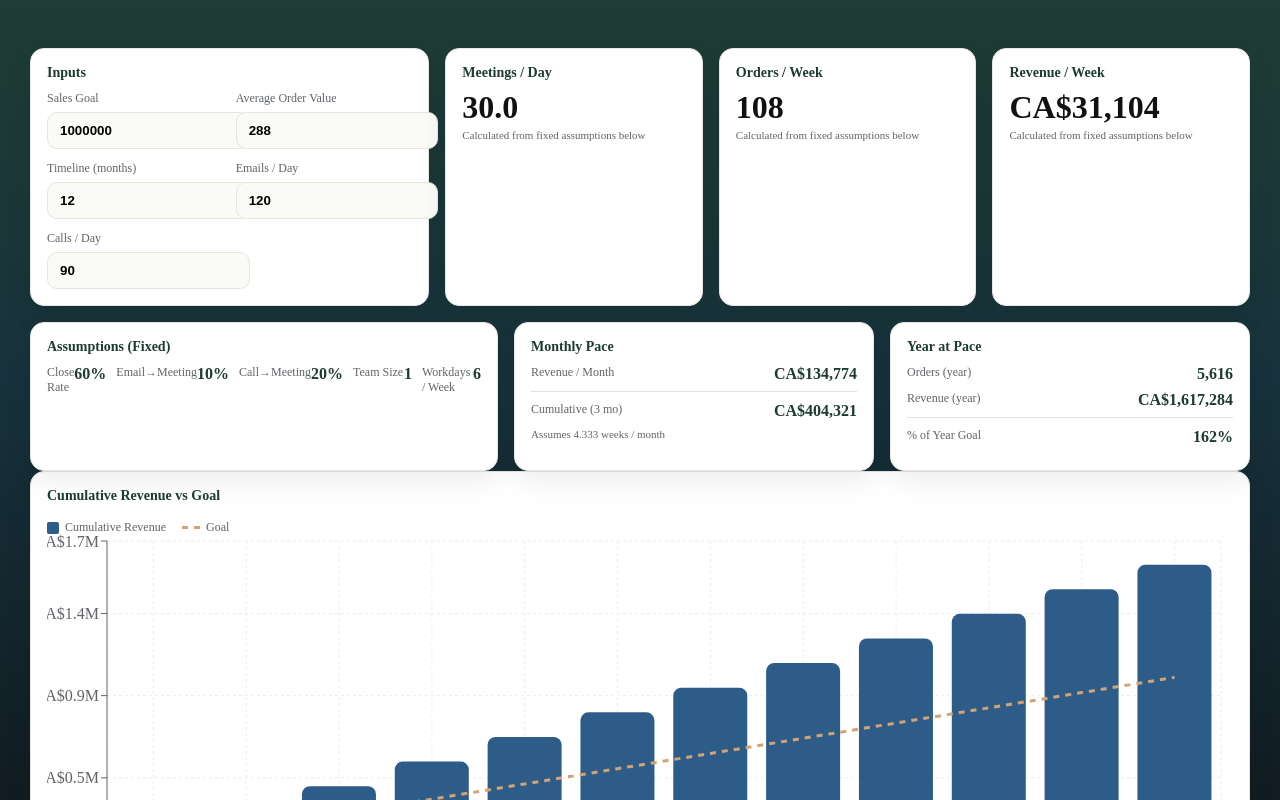
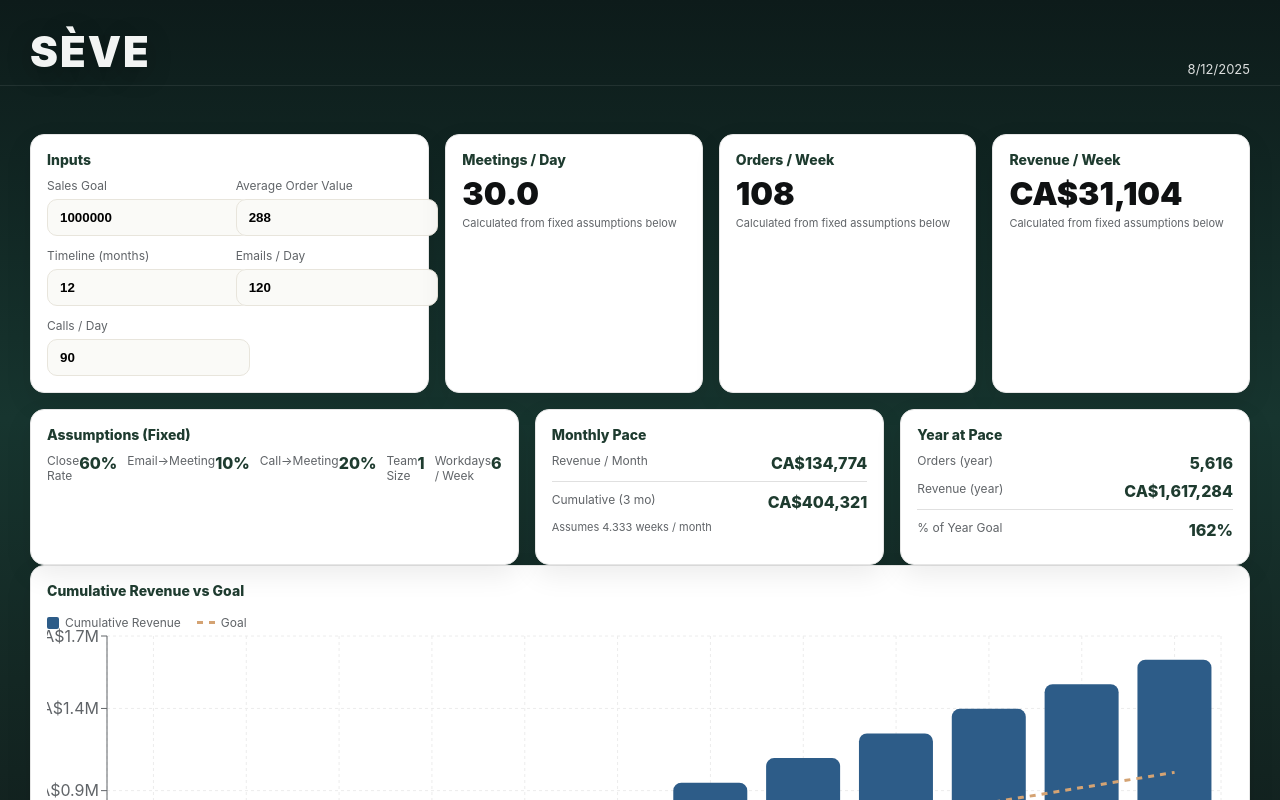
Before and after one commit to cocosteez/seve-dashboard, a Next.js app: page / in a window 1280 px wide. Shown: the top 800 px of the page. Built offline with nearby package versions, Linux system fonts and the light colour scheme.

Commit message:
Update layout.tsx

```diff
--- a/app/layout.tsx
+++ b/app/layout.tsx
@@ -1,4 +1,7 @@
-export const metadata = { title: "SÈVE Endurance — Sales Dashboard" };
+export const metadata = {
+  title: "SÈVE Endurance — Sales Dashboard",
+  description: "SÈVE performance dashboard",
+};
 
 export default function RootLayout({ children }: { children: React.ReactNode }) {
   return (
@@ -6,16 +9,57 @@ export default function RootLayout({ children }: { children: React.ReactNode })
       <body
         style={{
           margin: 0,
-          minHeight: "100vh",
-          // Full-page gradient background (subtle SÈVE vibe)
           background:
-            "linear-gradient(180deg, #1f3d34 0%, #17323c 40%, #0f1418 100%)",
-          // Smooth font rendering
+            "linear-gradient(180deg, #0D1B1A 0%, #17352F 40%, #142824 65%, #101818 100%)",
+          color: "#0F1112",
+          fontFamily:
+            'Inter, ui-sans-serif, system-ui, -apple-system, "Segoe UI", Helvetica, Arial, "Apple Color Emoji","Segoe UI Emoji"',
           WebkitFontSmoothing: "antialiased",
           MozOsxFontSmoothing: "grayscale",
-          color: "#0F1112",
         }}
       >
+        {/* Top brand bar */}
+        <div
+          style={{
+            width: "100%",
+            borderBottom: "1px solid rgba(255,255,255,0.08)",
+            background: "transparent",
+          }}
+        >
+          <div
+            style={{
+              maxWidth: 1220,
+              margin: "0 auto",
+              padding: "26px 24px 8px",
+              display: "flex",
+              alignItems: "flex-end",
+              gap: 18,
+            }}
+          >
+            {/* Big SÈVE wordmark */}
+            <div
+              style={{
+                fontWeight: 900,
+                fontSize: 42,
+                letterSpacing: 2,
+                color: "#F2F4F3",
+                textShadow: "0 6px 26px rgba(0,0,0,0.3)",
+              }}
+            >
+              SÈVE
+            </div>
+
+            {/* Date (top‑right of container) */}
+            <div style={{ marginLeft: "auto", color: "rgba(255,255,255,0.85)", fontSize: 13 }}>
+              {new Date().toLocaleDateString(undefined, {
+                year: "numeric",
+                month: "numeric",
+                day: "numeric",
+              })}
+            </div>
+          </div>
+        </div>
+
         {children}
       </body>
     </html>
```
